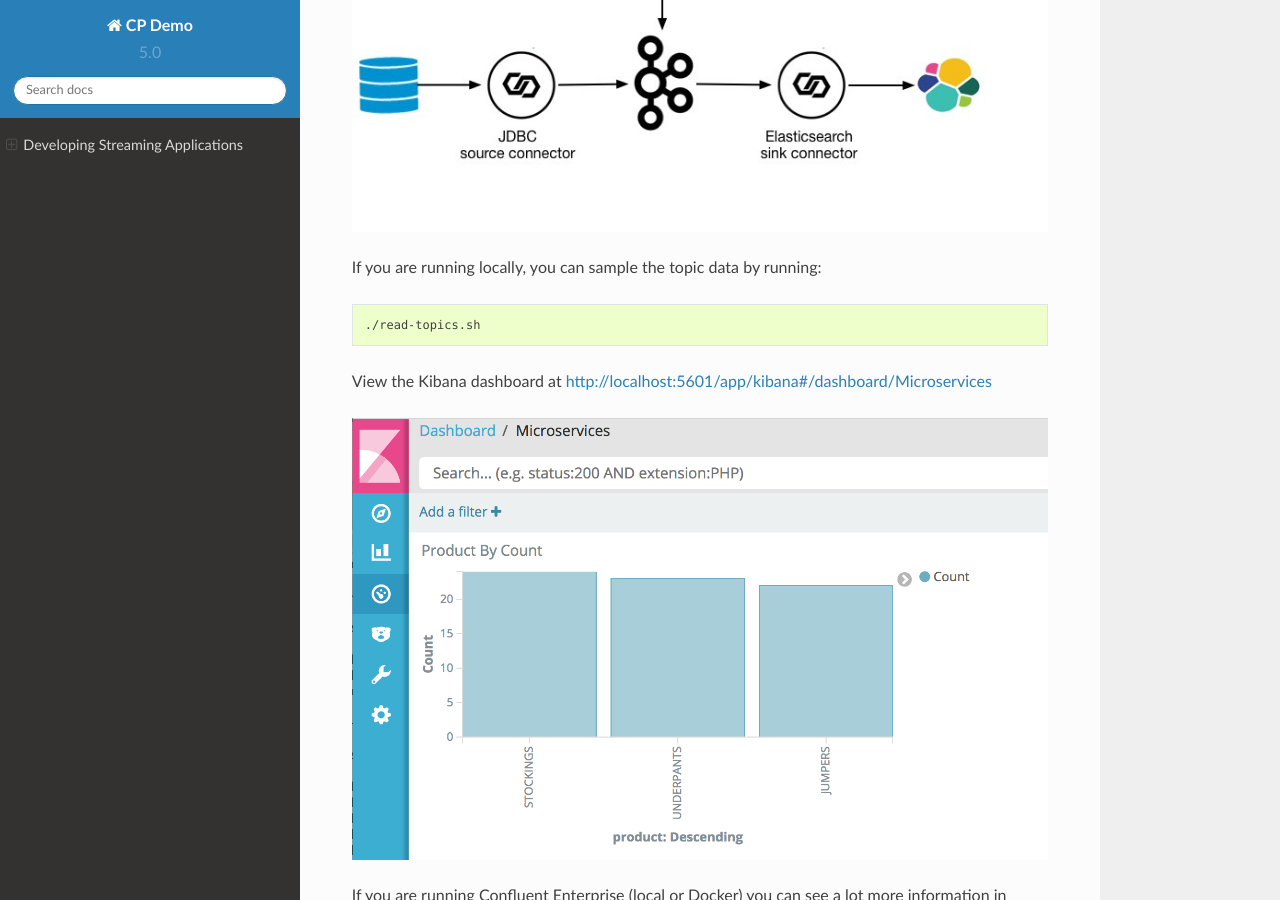
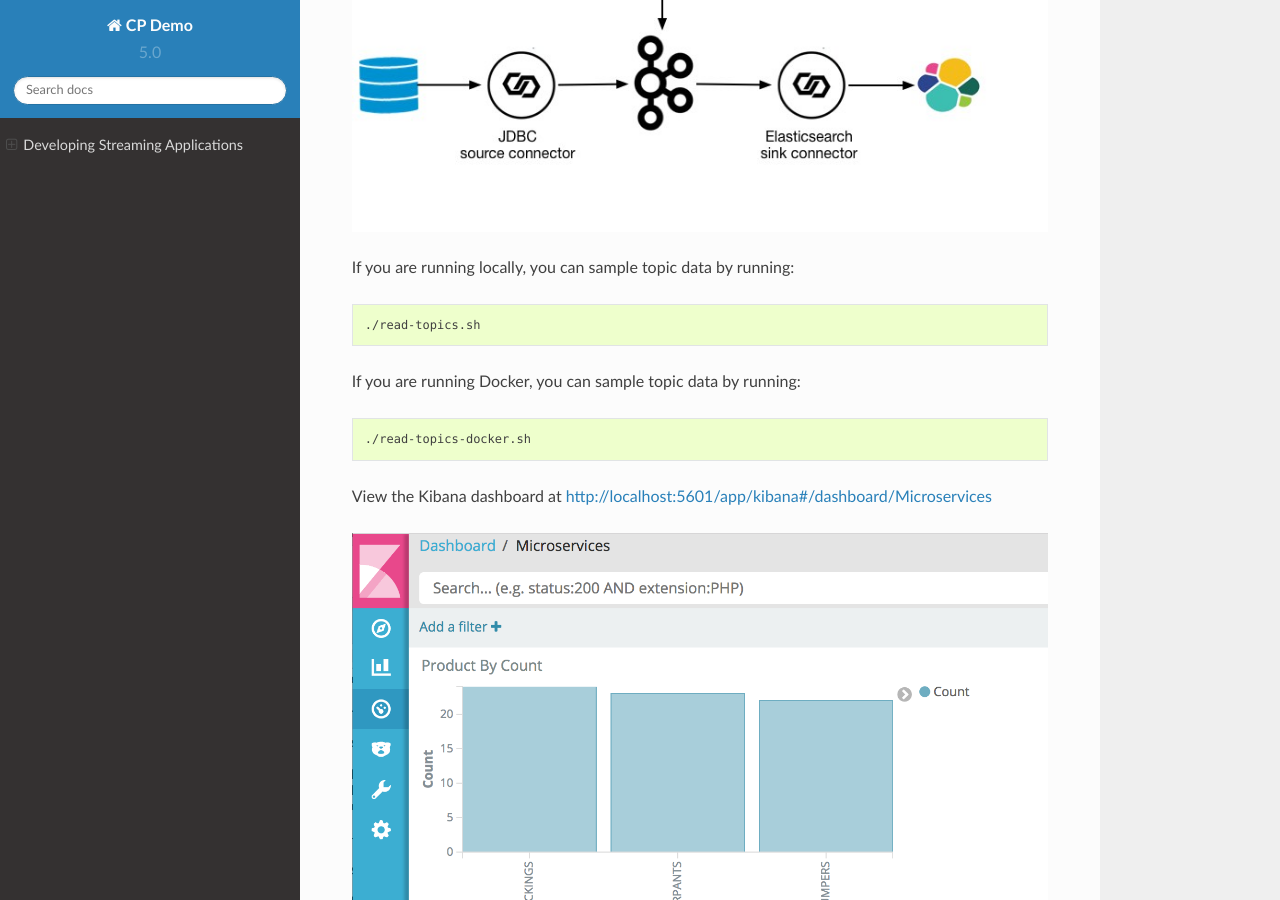
Before and after one commit to confluentinc/examples, a Sphinx documentation site: the page built from microservices-orders/docs/index.rst, in a window 1280 px wide and 900 px high, scrolled down 4939 px. Built offline with Sphinx 7.4.7 and the Read the Docs theme 2.0.0, drawn with Linux system fonts in a browser that asks for light colours.

Commit message:
Clean up Docker; add read-topics-docker.sh

```diff
--- a/microservices-orders/docs/index.rst
+++ b/microservices-orders/docs/index.rst
@@ -179,11 +179,17 @@
 .. figure:: images/microservices-demo.jpg
     :alt: image
 
-If you are running locally, you can sample the topic data by running:
+If you are running locally, you can sample topic data by running:
 
 .. sourcecode:: bash
 
       ./read-topics.sh
+
+If you are running Docker, you can sample topic data by running:
+
+.. sourcecode:: bash
+
+      ./read-topics-docker.sh
 
 View the Kibana dashboard at http://localhost:5601/app/kibana#/dashboard/Microservices
 
```
Also changed, not shown: 2 other files.
